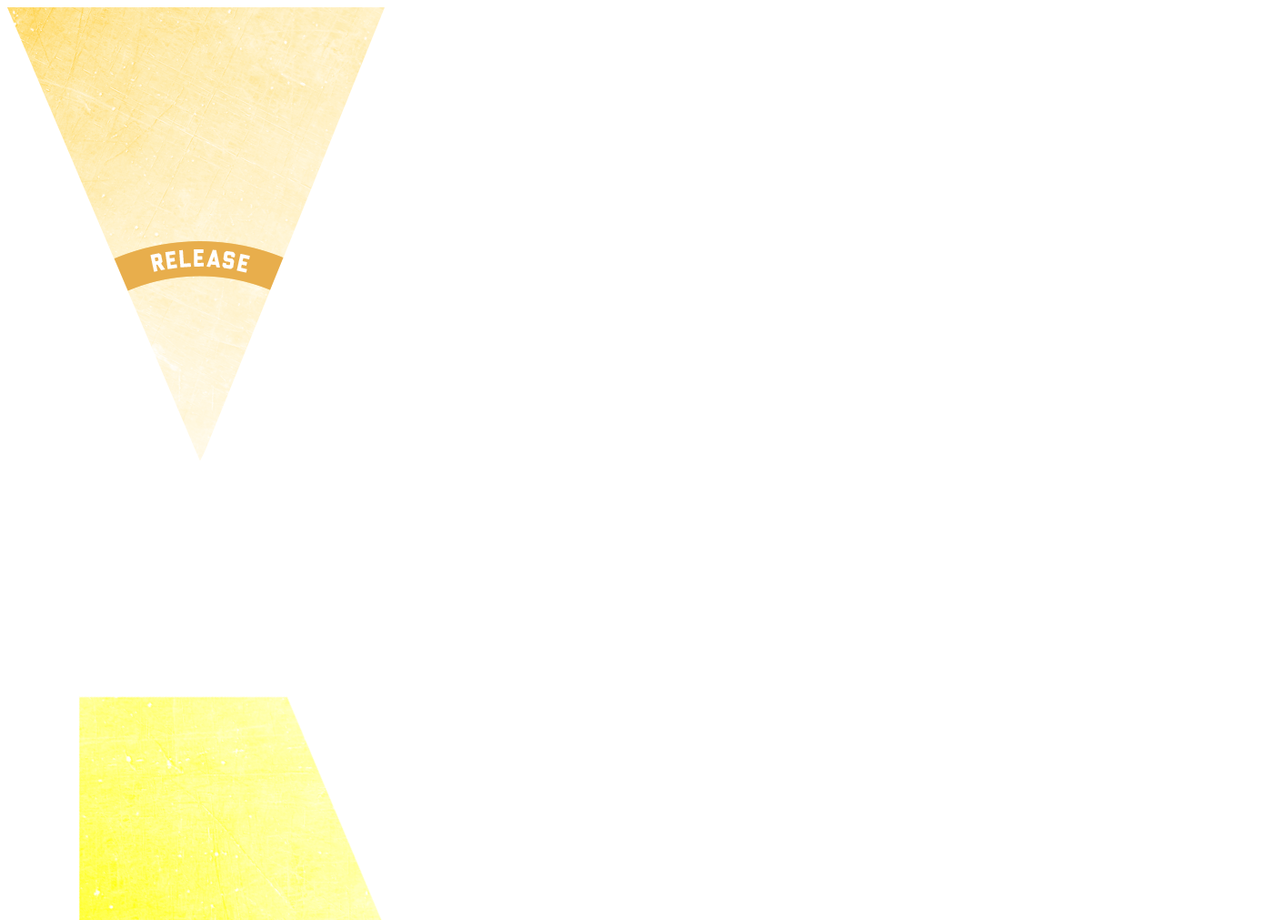
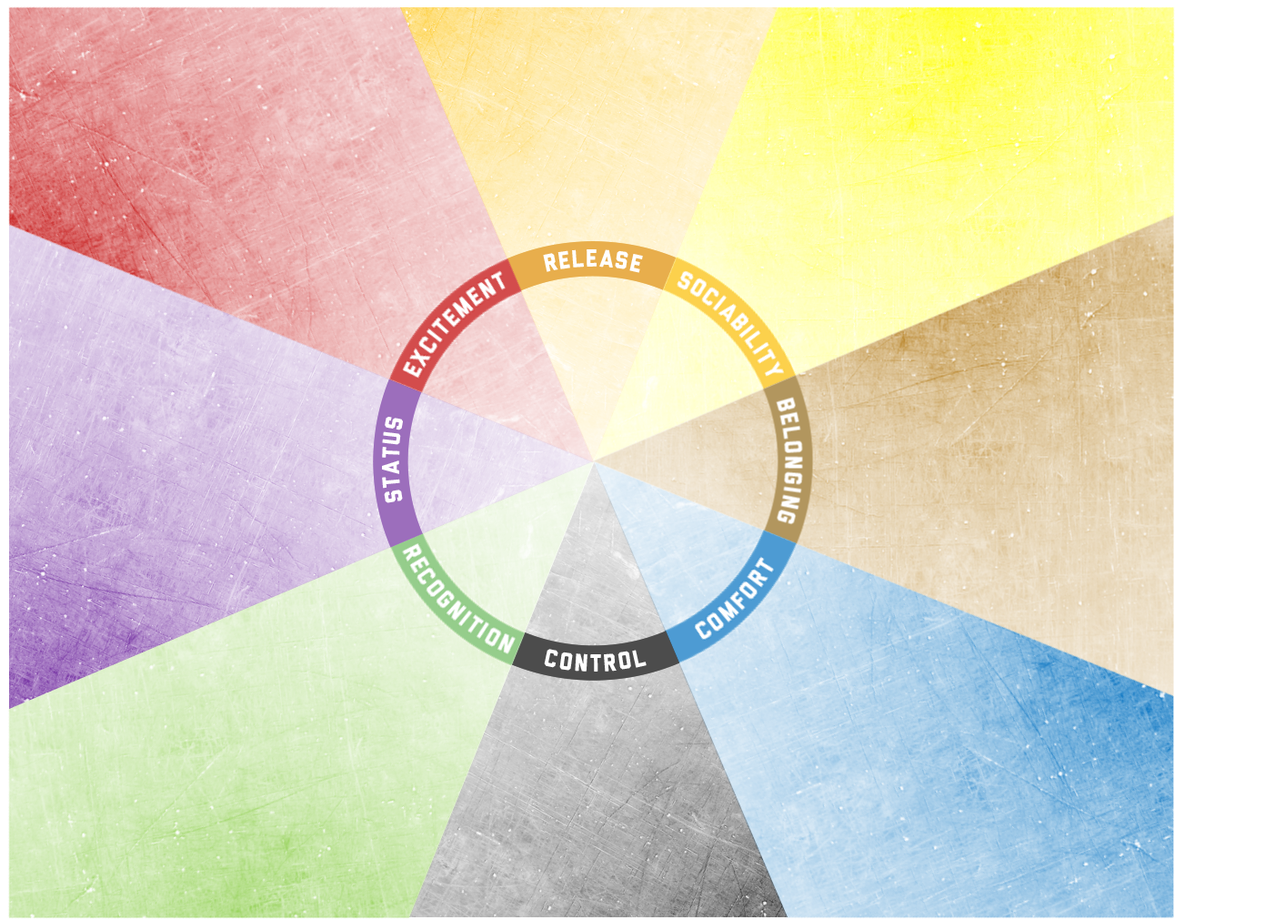
Before and after one commit to Kyr5tl3/C-V-Motivation-Tool, a plain HTML site: page index.html in a window 1280 px wide. Shown: the top 1011 px of the page at 91% size, 1413 px wide, since content can reach past the window. Drawn offline with nearby package versions, Linux system fonts and the light colour scheme.

Commit message:
Positioned wedges with headings

```diff
--- a/index.html
+++ b/index.html
@@ -10,28 +10,28 @@
 
 <body>
   <div class="motivationtool">
-    <div class="release">
+    <div class="release wedge">
       <img src="/images/triangles (with curve labels)/release (0).png" alt="">
     </div>
-    <div class="sociability">
+    <div class="sociability wedge">
       <img src="/images/triangles (with curve labels)/sociability (-45).png" alt="">
     </div>
-    <div class="belonging">
+    <div class="belonging wedge">
       <img src="/images/triangles (with curve labels)/belonging (-90).png" alt="">
     </div>
-    <div class="comfort">
+    <div class="comfort wedge">
       <img src="/images/triangles (with curve labels)/comfort (-135).png" alt="">
     </div>
-    <div class="control">
+    <div class="control wedge">
       <img src="/images/triangles (with curve labels)/control (180).png" alt="">
     </div>
-    <div class="recognition">
+    <div class="recognition wedge">
       <img src="/images/triangles (with curve labels)/recognition (135).png" alt="">
     </div>
-    <div class="status">
+    <div class="status wedge">
       <img src="/images/triangles (with curve labels)/status (90).png" alt="">
     </div>
-    <div class="excitement">
+    <div class="excitement wedge">
       <img src="/images/triangles (with curve labels)/excitement (45).png" alt="">
     </div>
   </div>
--- a/style.css
+++ b/style.css
@@ -1,35 +1,57 @@
 .motivationtool{
-  width: 1000px;
+  width: 1245px;
+  display: block;
+  position: relative;
 }
 
 .release{
   transform: rotate(0deg);
+  left: 432px;
+  top: 0px;
 }
 
 .sociability{
-  transform: rotate(-45deg);
+  transform: rotate(45deg);
+  left: 711px;
+  top: -171px;
 }
 
 .belonging{
-  transform: rotate(20deg);
+  transform: rotate(90deg);
+  left: 697px;
+  top: 172px;
 }
 
 .comfort{
-  transform: rotate(20deg);
+  transform: rotate(135deg);
+  left: 714px;
+  top: 355px;
 }
 
 .control{
-  transform: rotate(20deg);
+  transform: rotate(180deg);
+  left: 442px;
+  top: 496px;
 }
 
 .recognition{
-  transform: rotate(20deg);
+  transform: rotate(-135deg);
+  left: 105px;
+  top: 358px;
 }
 
 .status{
-  transform: rotate(20deg);
+  transform: rotate(-90deg);
+  left: 59px;
+  top: 182px;
 }
 
 .excitement{
-  transform: rotate(20deg);
+  transform: rotate(-45deg);
+  left: 100px;
+  top: -168px;
 }
+
+.wedge{
+position: absolute;
+}
```
Also changed, not shown: 1 other file.
